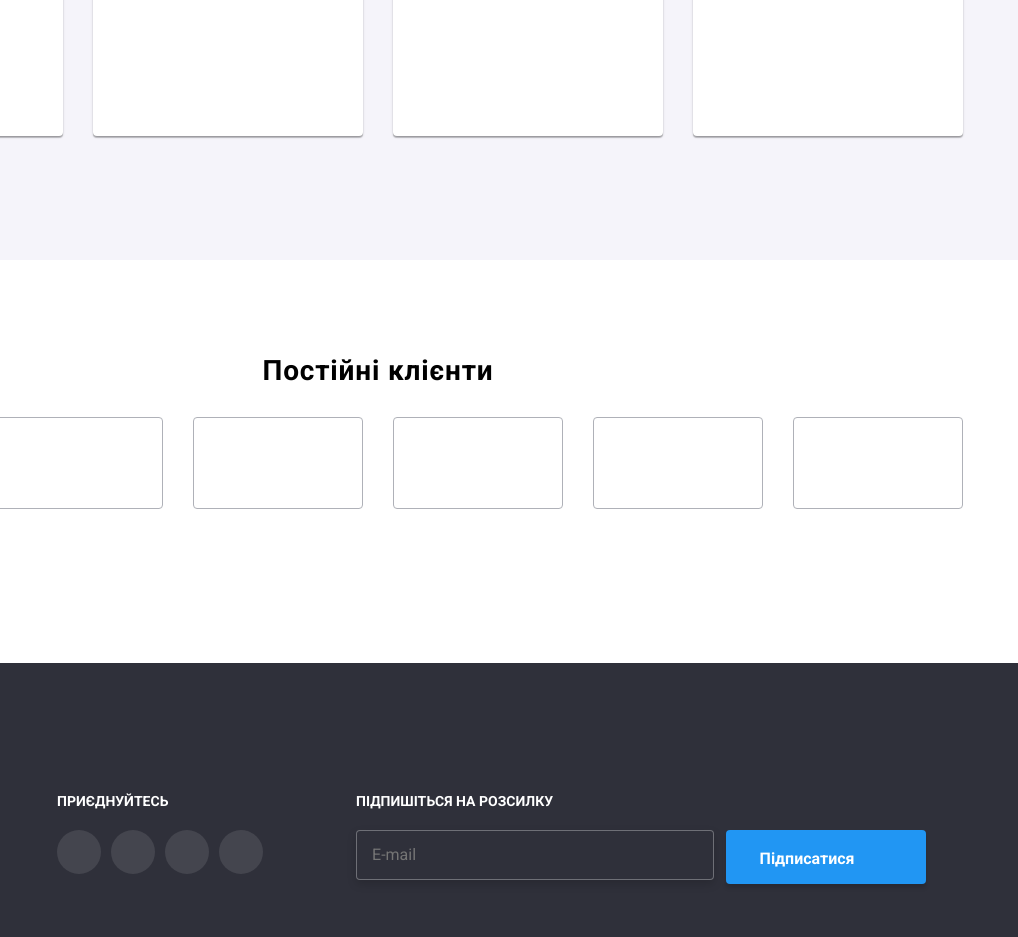
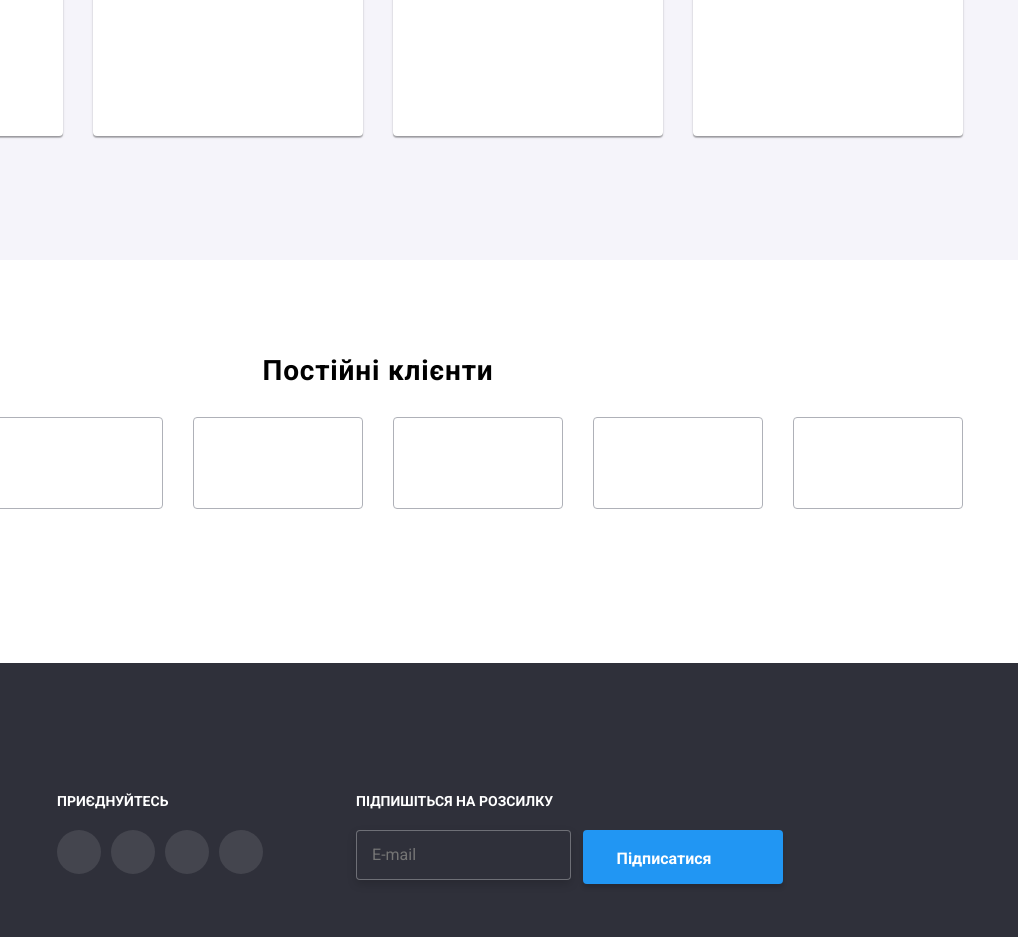
Before and after one commit to Serhii-Manko84/goit-markup-hw-08, a plain HTML site: page index.html in a window 1280 px wide. Shown: the part 2213-3150 px from the top of the page, 262-1280 px from the left. Drawn offline with nearby package versions, Linux system fonts and the light colour scheme; files that its build step writes are made by us from their sources.

Commit message:
update-hw8

```diff
--- a/sass/layout/_footer.scss
+++ b/sass/layout/_footer.scss
@@ -118,7 +118,7 @@
 }
 
 .client-mail__social {
-  width: 450px;
+  width: 100%;
   height: 50px;
   font-size: 16px;
   line-height: 1.25;
@@ -349,7 +349,7 @@
   }
 
   .client-mail__social {
-    width: 358px;
+    width: 100%;
     height: 50px;
     left: 815px;
     top: 2784px;
```
Also changed, not shown: index.html (+2 -2 lines).
